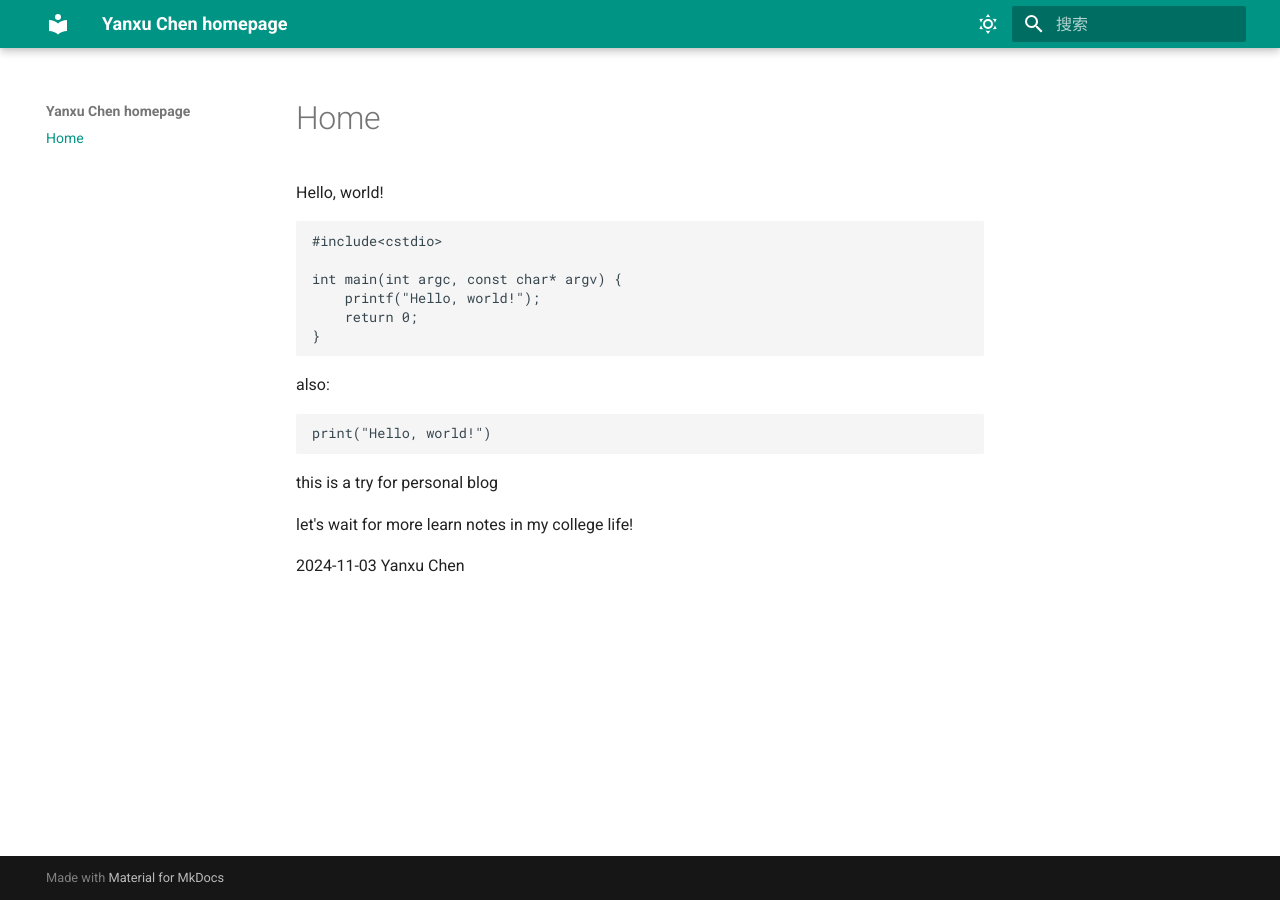
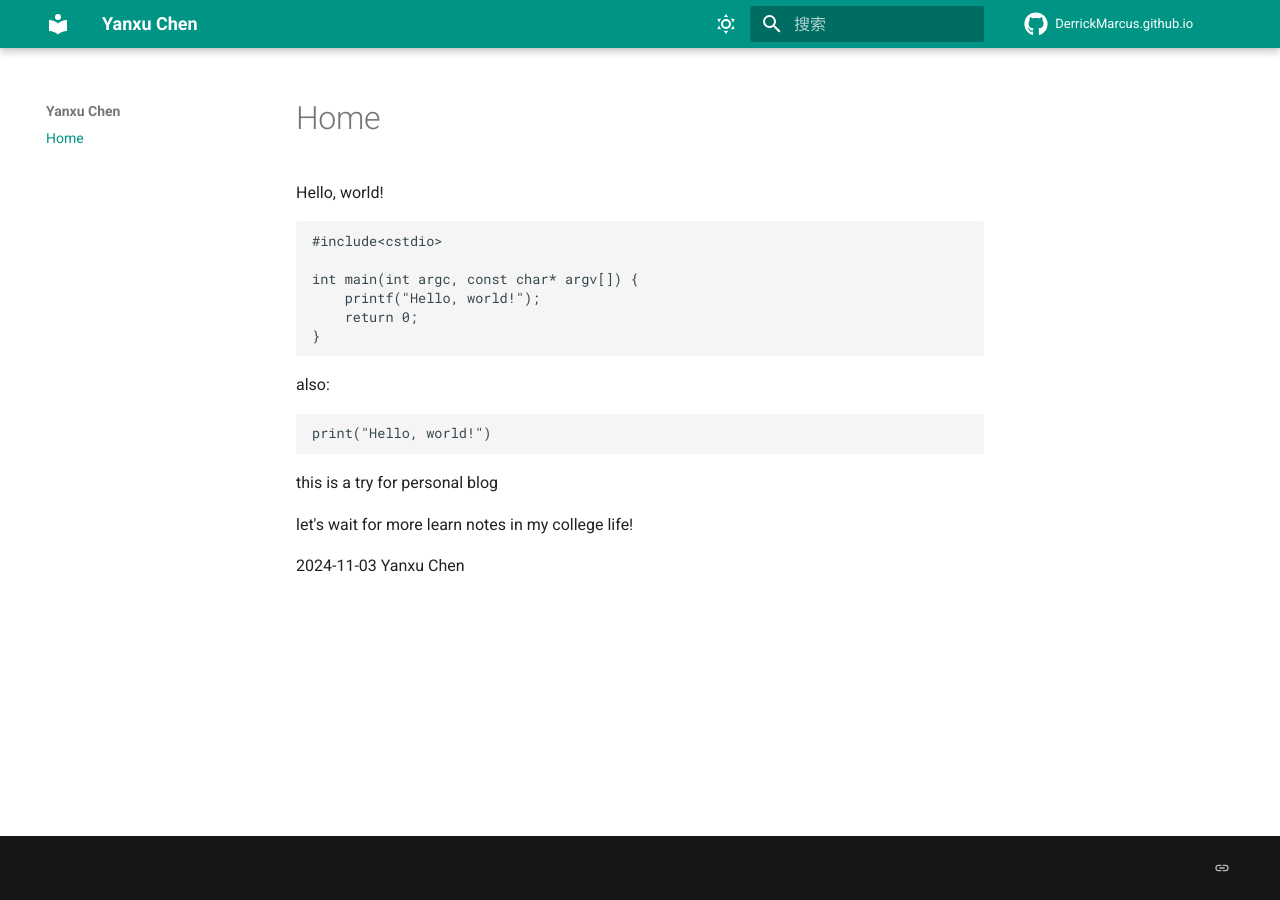
Before and after one commit to DerrickMarcus/DerrickMarcus.github.io, an MkDocs documentation site: the page built from docs/index.md, in a window 1280 px wide. Built offline with MkDocs 1.6.1 and Material for MkDocs 9.7.7, drawn with Linux system fonts in a browser that asks for light colours; comment, search, counter and statistics services are not loaded.

````diff
--- a/docs/index.md
+++ b/docs/index.md
@@ -3,7 +3,7 @@ Hello, world!
 ```cpp
 #include<cstdio>
 
-int main(int argc, const char* argv) {
+int main(int argc, const char* argv[]) {
     printf("Hello, world!");
     return 0;
 }
--- a/mkdocs.yml
+++ b/mkdocs.yml
@@ -1,11 +1,13 @@
-site_name: Yanxu Chen homepage
-sit_url: https://DerrickMarcus.github.io
+site_name: Yanxu Chen
+sit_url: https://www.chenyanx22.top
 site_author: Yanxu Chen
+repo_url: https://github.com/DerrickMarcus/DerrickMarcus.github.io
+repo_name: DerrickMarcus.github.io
+
 theme:
   name: material
 
   palette:
-
     # Toggle light mode
     - scheme: default
       primary: teal
@@ -16,8 +18,8 @@ theme:
 
     # Toggle dark mode
     - scheme: slate
-      primary: blue
-      accent: blue
+      primary: indigo
+      accent: indigo
       toggle:
         icon: material/weather-night
         name: Switch to dark mode
@@ -30,3 +32,22 @@ theme:
 
   icon:
     logo: material/library
+    repo: fontawesome/brands/github
+
+  features:
+    - search.suggest
+    - search.highlight
+    - search.share
+
+extra:
+  social:
+    - icon: fontawesome/brands/
+      link: https://www.github.com/DerrickMarcus
+      name: DerrickMarcus on Github
+
+  generator: false
+
+plugins:
+  - search:
+      lang: en
+      separator: '[\s\-\.]+'
````
